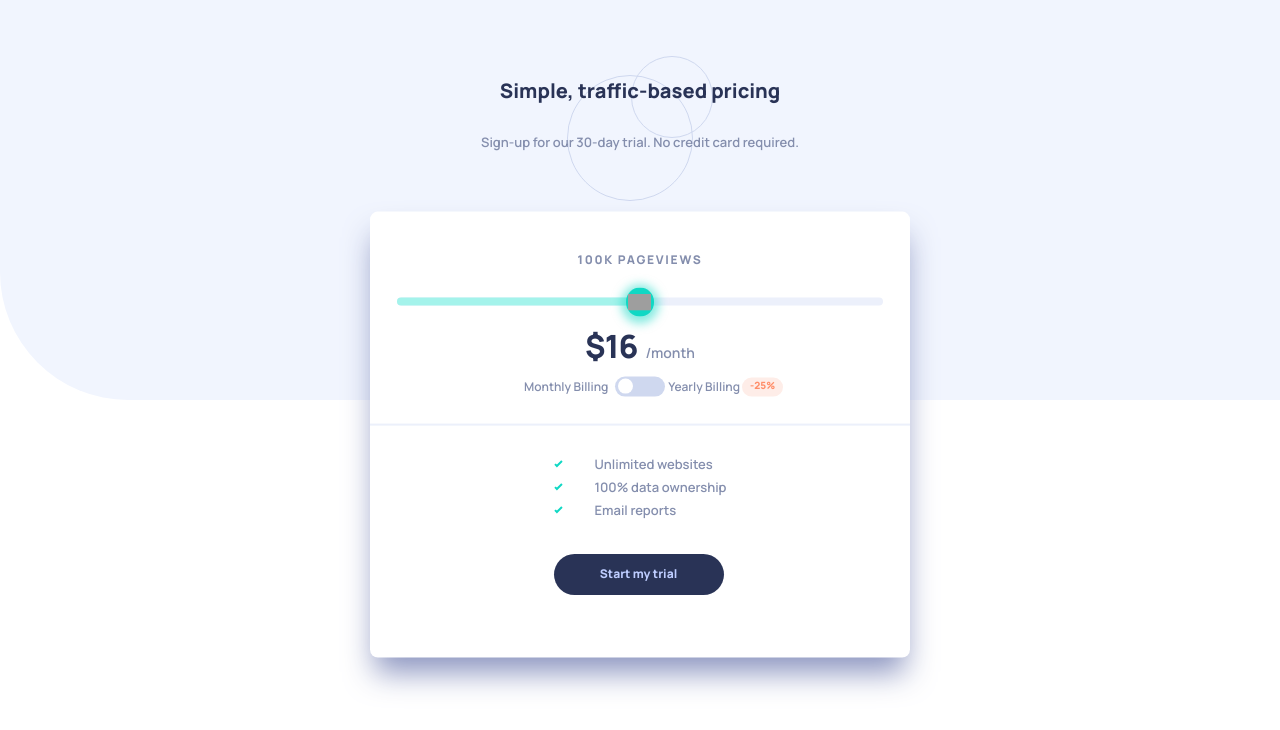
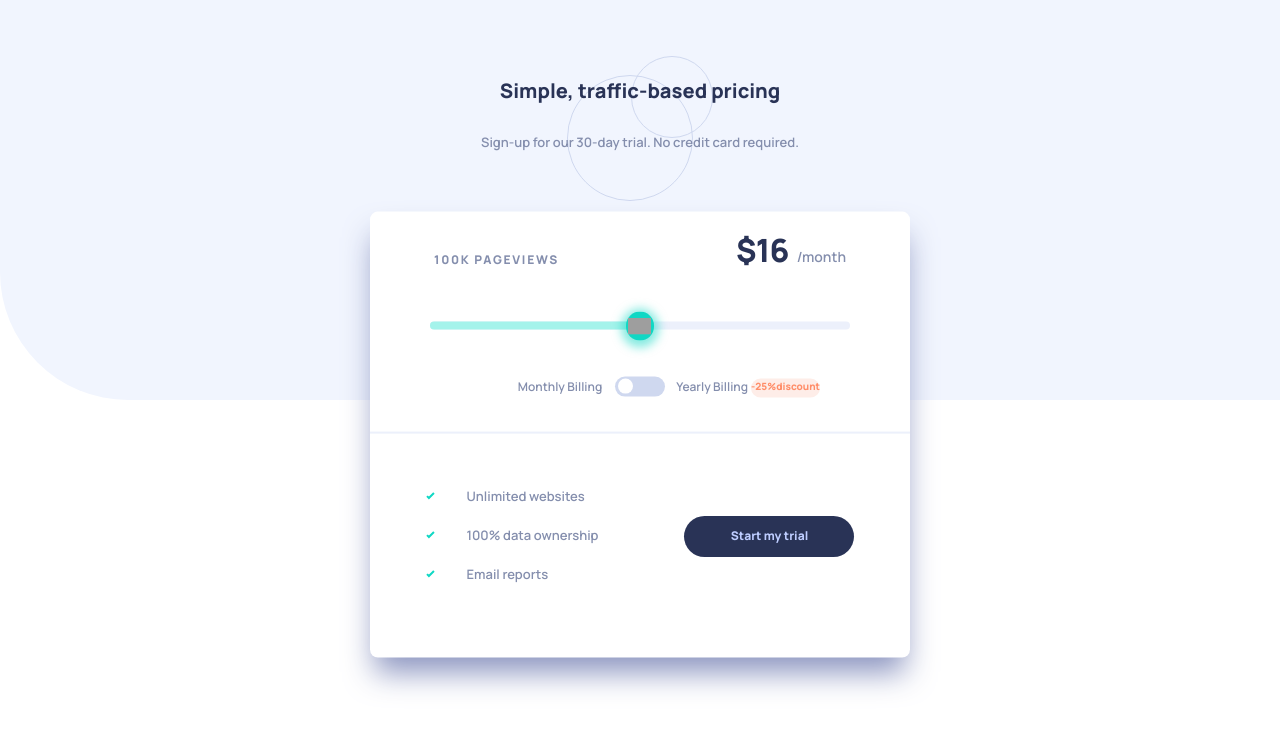
Before and after one commit to xevsur/Pricing-App, a React (Vite) app: page / in a window 1280 px wide. Shown: the top 730 px of the page. Built offline with nearby package versions, Linux system fonts and the light colour scheme.

Commit message:
Final Version
Desktop responsive design finished

```diff
--- a/src/App.css
+++ b/src/App.css
@@ -175,3 +175,32 @@ body {
 .ButtonDiv button:active {
   transform: scale(1.05);
 }
+
+
+
+
+@media screen and (min-width: 800px) {
+ .PricingForm h2{
+   left: 4rem;
+ }
+
+ .PricingForm p {
+  right: 4rem;
+  top: 1rem;
+ }
+ .BorderLine{
+    bottom: 14rem;
+ }
+ .Features{
+  left: -8rem;
+  bottom: 9rem;
+ }
+ .ButtonDiv{
+  position: absolute;
+  bottom: 1.8rem;
+  right: -16rem;
+ }
+ .feature{
+  padding-top: 1rem;
+ }
+}
--- a/src/components/CheckBox/CheckBox.css
+++ b/src/components/CheckBox/CheckBox.css
@@ -58,7 +58,7 @@
   top: -4.2rem;
 }
 .disc {
-  width: 2.5625rem;
+  width: fit-content;
   height: 1.1875rem;
   flex-shrink: 0;
   border-radius: 0.59375rem;
@@ -71,8 +71,9 @@
   font-weight: 800;
   line-height: normal;
   position: absolute;
-  right: -2.7rem;
-  top: -4.2rem;
+  right: -2.1rem;
+  top: -4.1rem;
+  display: flex;
 }
 
 #yearP {
@@ -85,3 +86,26 @@
   right: 0rem;
   top: -4.2rem;
 }
+
+.disc span {
+  display: none;
+}
+
+@media screen and (min-width: 800px) {
+  .disc span {
+    display: flex;
+  }
+
+  .disc {
+    right: -5rem;
+  }
+  #monthP {
+    left: -6rem;
+  }
+  #yearP {
+    right: -0.5rem;
+  }
+  .CheckBox {
+    z-index: 2;
+  }
+}
--- a/src/components/CheckBox/CheckBox.tsx
+++ b/src/components/CheckBox/CheckBox.tsx
@@ -8,7 +8,6 @@ interface CheckBoxProps {
 const CheckBox = ({ isLeft, handleCheckbox }: CheckBoxProps) => {
   return (
     <>
-      {" "}
       <div
         className={`CheckBox ${isLeft ? "left" : "right"}`}
         onClick={handleCheckbox}
@@ -18,7 +17,9 @@ const CheckBox = ({ isLeft, handleCheckbox }: CheckBoxProps) => {
       <div className="billings">
         <p id="monthP">Monthly Billing</p>
         <p id="yearP">Yearly Billing</p>
-        <div className="disc">-25%</div>
+        <div className="disc">
+          -25%<span>discount</span>
+        </div>
       </div>
     </>
   );
--- a/src/components/PriceSlider/PriceSlider.css
+++ b/src/components/PriceSlider/PriceSlider.css
@@ -1,6 +1,6 @@
 .range-slider-container {
   position: absolute;
-  width: 90%;
+  width: 250px;
   top: 5rem;
   -webkit-tap-highlight-color: transparent;
 }
@@ -52,3 +52,12 @@
   border-radius: 5px;
   position: absolute;
 }
+
+@media screen and (min-width: 800px) {
+  .range-slider-container {
+    width: 420px;
+  }
+  .range-slider-container {
+    top: 6.5rem;
+  }
+}
```
